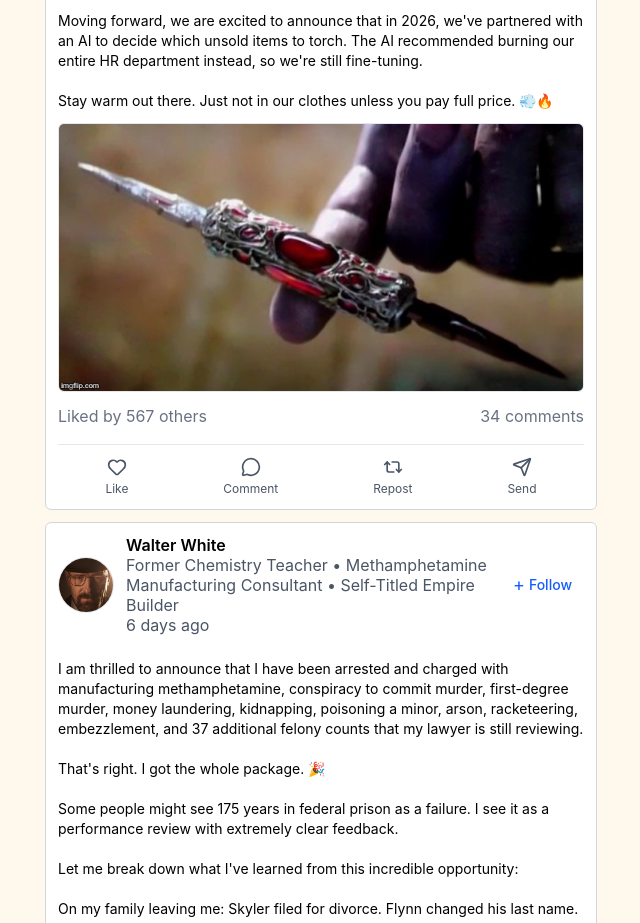
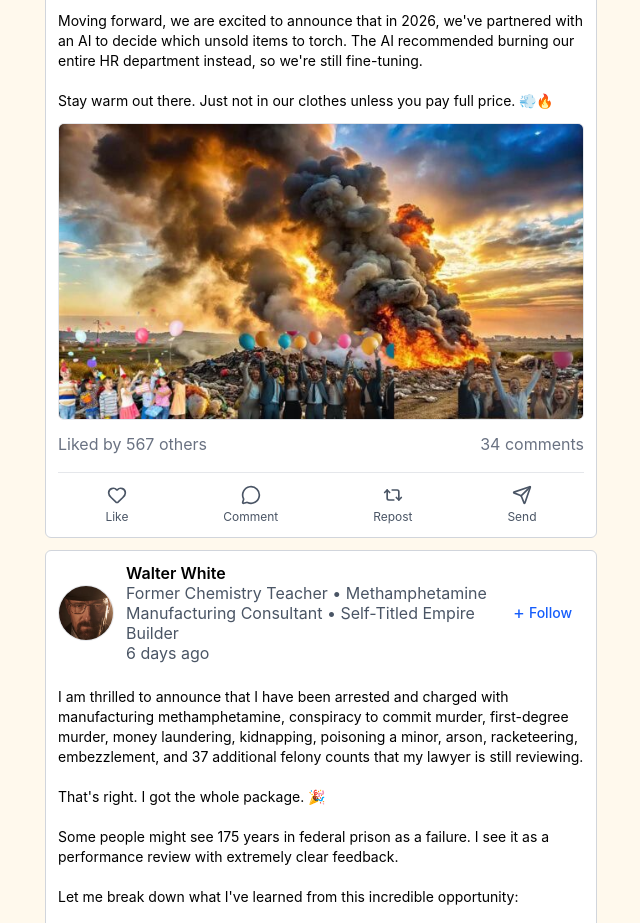
Before and after one commit to Ayaanator/hire-me-maybe, a React (Vite) app: page / in a window 1280 px wide. Shown: the part 5140-6063 px from the top of the page, without its empty margins (319-959 px from the left). Built offline with nearby package versions, Linux system fonts and the light colour scheme.

Commit message:
Finishing touches

```diff
--- a/src/Application.tsx
+++ b/src/Application.tsx
@@ -7,6 +7,7 @@ import { usePremium } from './store.js'
 function Application() {
   const [tab, setTab] = useState<"home" | "jobs">("home");
   const setPremiumState = usePremium((state) => state.setPremiumState);
+  document.title = "HireMeMaybe";
 
   const tabs = [
     {
--- a/src/Apply.tsx
+++ b/src/Apply.tsx
@@ -4,7 +4,7 @@ import jobs from "./jobs.json";
 
 function Apply() {
   const { id } = useParams();
-
+  document.title = "Apply";
   const selectedJob = jobs.find((job) => job.id === Number(id));
   const [captchaNum, setCaptchaNum] = useState(0);
 
@@ -192,7 +192,7 @@ function Apply() {
         Submit Application
       </button>
 
-      <h1 className="text-gray-100">By submitting this application, I consent and give my future employer permission to execute my family if I don't meet performance goals.</h1>
+      <h1 className="text-gray-100">By submitting this application, I consent and give my future employer permission to execute my family if I don't meet  the company's performance goals.</h1>
     </div>
   );
 }
--- a/src/posts.json
+++ b/src/posts.json
@@ -59,7 +59,7 @@
     "daysAgo": 3,
     "text": "We at Burberry are incredibly proud to announce that in 2018, we destroyed £28.6 million ($38 million) worth of unsold products.\n\nYes, you read that correctly. We burned perfectly good coats, bags, and scarves. And we are so grateful for the opportunity to do so. 🙏\n\nSome people might say, \"Why not donate them? Why not give them to the homeless?\"\n\nAnd we hear you. We really do.\n\nBut protecting our brand identity is more important than keeping people warm. You see, if a struggling single mother wore our trench coat for free, it would devalue the meaning of luxury. And luxury means exclusivity. Exclusivity means some people freeze. That's just economics.\n\nWe want to thank the environment for its patience. We want to thank the factory workers who made these clothes only to watch them become ash. And we especially want to thank our shareholders, who saw a 12% increase in brand perception after the burn.\n\nSome call it wasteful. We call it preservation of integrity. Perfectly balanced, as all things should be.\n\nMoving forward, we are excited to announce that in 2026, we've partnered with an AI to decide which unsold items to torch. The AI recommended burning our entire HR department instead, so we're still fine-tuning.\n\nStay warm out there. Just not in our clothes unless you pay full price. 💨🔥",
     "mediaType": "image",
-    "media": "/images/balanced.jpg",
+    "media": "/images/balanced2.jpg",
     "likes": 567,
     "comments": 34,
     "reposts": 23
```
Also changed, not shown: public/images/balanced2.jpg (added).
